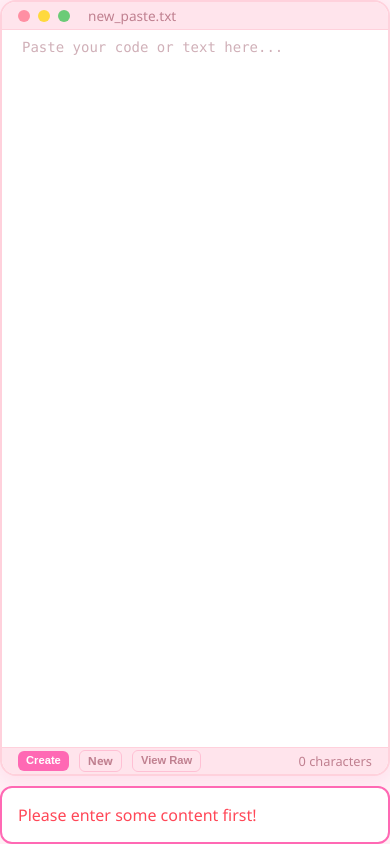
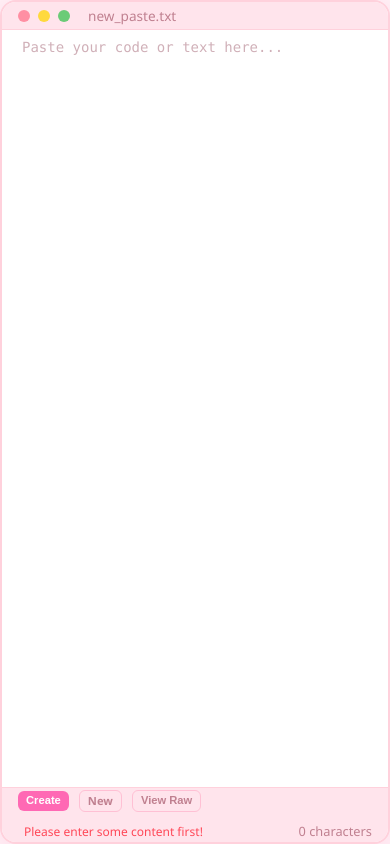
Before and after one commit to i-is-evil-duck/hastezig.0.16.0, a plain HTML site: page frontend/light/light.html in a window 390 px wide. Both pictures are taken after a click on the element 64 px from the left and 15 px from the top of the page. Drawn offline with Linux system fonts and the light colour scheme; a web font is replaced by a local one.

Commit message:
Light theme: inline notification in char-bar, responsive padding, auto-redirect on create

```diff
--- a/frontend/light/light.html
+++ b/frontend/light/light.html
@@ -32,8 +32,12 @@
             flex: 1;
             display: flex;
             flex-direction: column;
-            max-width: 100%;
             width: 100%;
+            padding: 0 5vw;
+            overflow: hidden;
+        }
+        @media (max-width: 850px) {
+            .container { padding: 0; }
         }
         .editor-container {
             background: #ffffff;
@@ -145,15 +149,17 @@
             white-space: nowrap;
         }
         .result {
-            margin-top: 16px;
-            padding: 16px;
-            background: #ffffff;
-            border: 2px solid #ff69b4;
-            border-radius: 12px;
             display: none;
+            font-size: 0.75rem;
+            color: #ff69b4;
+            white-space: nowrap;
+            overflow: hidden;
+            text-overflow: ellipsis;
+            max-width: 40ch;
         }
         .result.show {
-            display: block;
+            display: inline;
+            margin: 0 6px;
         }
         .result a {
             color: #ff69b4;
@@ -162,9 +168,8 @@
         .result a:hover {
             text-decoration: underline;
         }
-        .error {
+        .result.error {
             color: #ff4757;
-            margin-top: 10px;
         }
         .paste-view {
             background: #ffffff;
@@ -242,11 +247,10 @@
                 <button class="bar-btn" onclick="submitPaste()">Create</button>
                 <a class="bar-btn secondary" href="/">New</a>
                 <button class="bar-btn secondary" onclick="viewRaw()">View Raw</button>
+                <span class="result" id="result"></span>
                 <span class="char-count" id="charCount">0 characters</span>
             </div>
         </div>
-
-        <div class="result" id="result"></div>
         <div class="paste-view" id="pasteView"></div>
     </div>
 
@@ -292,10 +296,7 @@
 
                 const data = await response.json().catch(() => null);
                 if (response.ok && data && data.id) {
-                    const url = window.location.origin + '/p/' + data.id;
-                    showResult('Paste created! <a href="' + url + '">' + url + '</a>');
-                    textarea.value = '';
-                    charCount.textContent = '0 characters';
+                    window.location.href = '/p/' + data.id;
                 } else {
                     showResult((data && data.error) || 'Failed to create paste. Please try again.', true);
                 }
```
